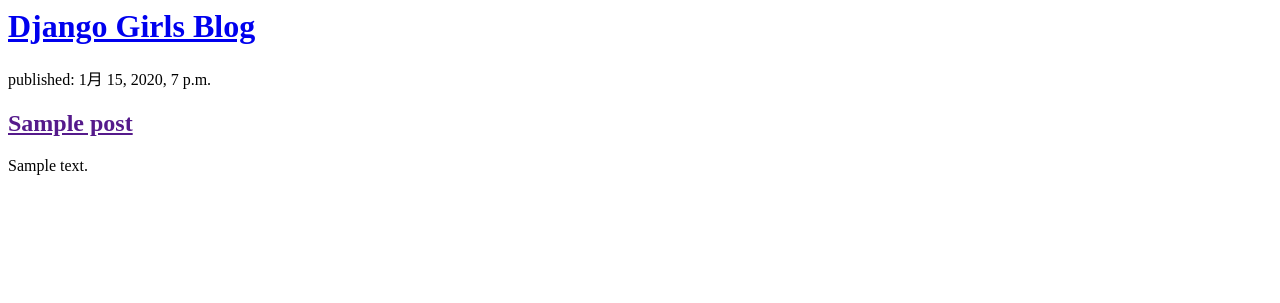
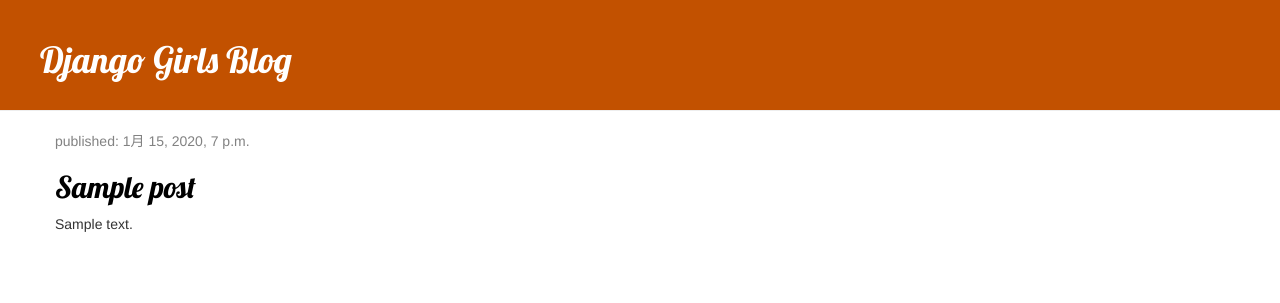
Before and after one commit to ouranosu/my-first-blog, a Django app: page / in a window 1280 px wide. Shown: the top 303 px of the page. Run offline with Django 3.2, Linux system fonts and the light colour scheme; tables that the repository leaves empty hold one stand-in row (values such as "Sample post"); some libraries are stand-ins or nearby versions.

Commit message:
add css file

```diff
--- /dev/null
+++ b/blog/static/css/blog.css
@@ -0,0 +1,43 @@
+
+.page-header {
+    background-color: #C25100;
+    margin-top: 0;
+    padding: 20px 20px 20px 40px;
+}
+
+.page-header h1, .page-header h1 a, .page-header h1 a:visited, .page-header h1 a:active {
+    color: #ffffff;
+    font-size: 36px;
+    text-decoration: none;
+}
+
+.content {
+    margin-left: 40px;
+}
+
+h1, h2, h3, h4 {
+    font-family: 'Lobster', cursive;
+}
+
+.date {
+    color: #828282
+}
+
+.save {
+    float: right;
+}
+
+.top-menu, .top-menu:hover, .top-menu:visited {
+    color: #ffffff;
+    float: right;
+    font-size: 26pt;
+    margin-right: 20px;
+}
+
+.post {
+    margin-bottom: 70px;
+}
+
+.psot h2 a, .post h2 a:visited {
+    color: #000000;
+}
--- /dev/null
+++ b/blog/templates/blog/base.html
@@ -0,0 +1,24 @@
+{% load static %}
+<html>
+    <head>
+        <title>My Blog</title>
+        <link rel="stylesheet" href="//maxcdn.bootstrapcdn.com/bootstrap/3.2.0/css/bootstrap.min.css">
+        <link rel="stylesheet" href="//maxcdn.bootstrapcdn.com/bootstrap/3.2.0/css/bootstrap-theme.min.css">
+        <link href="//fonts.googleapis.com/css?family=Lobster&subset=latin,latin-ext" rel="stylesheet" type="text/css">
+        <link rel="stylesheet" href="{% static 'css/blog.css' %}">
+    </head>
+    <body>
+        <div class="page-header">
+            <h1><a href="/">Django Girls Blog</a></h1>
+        </div>
+
+        <div class="content container">
+    <div class="row">
+        <div class="col-md-8">
+            {% block content %}
+            {% endblock %}
+        </div>
+    </div>
+</div>
+    </body>
+</html>
--- a/blog/templates/blog/post_list.html
+++ b/blog/templates/blog/post_list.html
@@ -1,18 +1,13 @@
-<html>
-    <head>
-        <title>My Blog</title>
-    </head>
-    <body>
-        <div>
-            <h1><a href="/">Django Girls Blog</a></h1>
+{% extends 'blog/base.html' %}
+
+{% block content %}
+    {% for post in posts %}
+        <div class="post">
+            <div class="date">
+                <p>published: {{ post.published_date }}</p>
+            </div>
+            <h2><a href="">{{ post.title }}</a></h2>
+            <p>{{ post.text|linebreaksbr }}</p>
         </div>
-
-        {% for post in posts %}
-            <div>
-                <p>published: {{  post.published_date }}</p>
-                <h2><a href="">{{ post.title }}</a></h2>
-                <p>{{ post.text|linebreaksbr }}</p>
-            </div>
-        {% endfor %}
-    </body>
-</html>
+    {% endfor %}
+{% endblock %}
```
